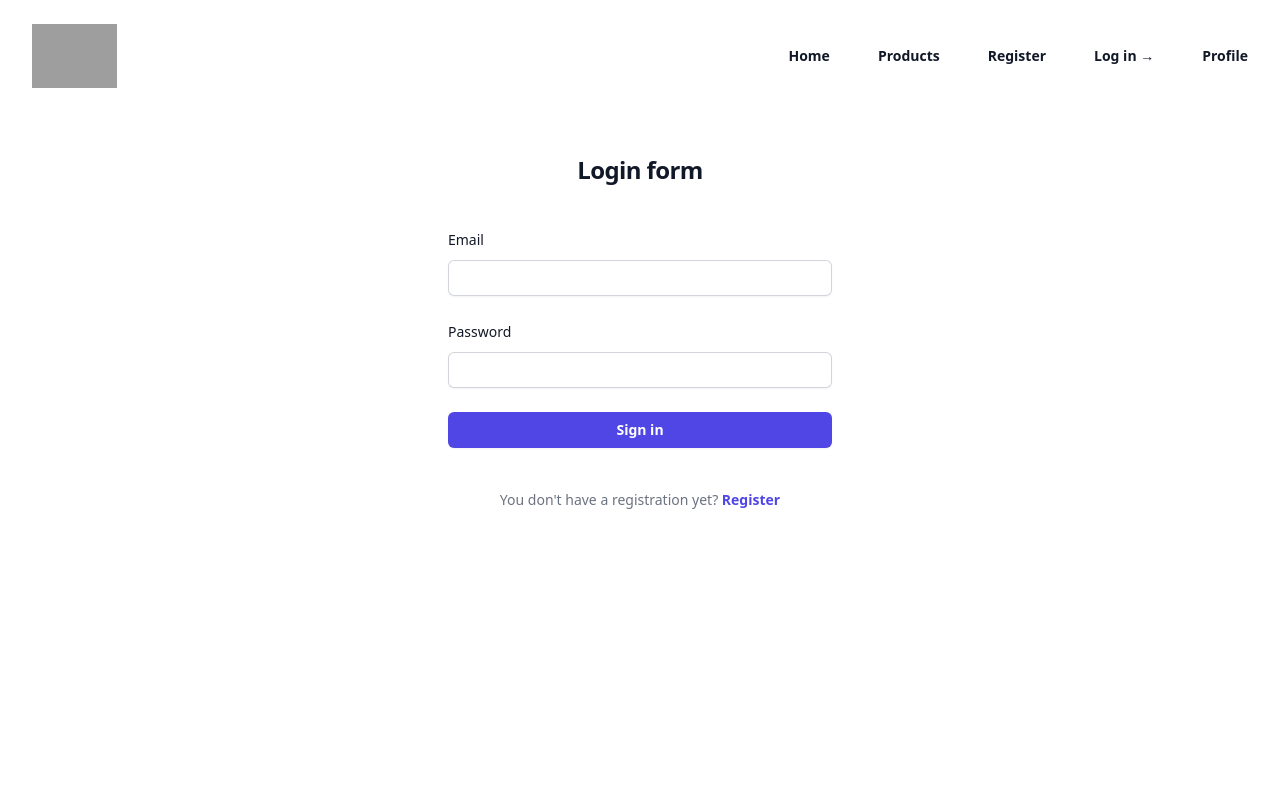
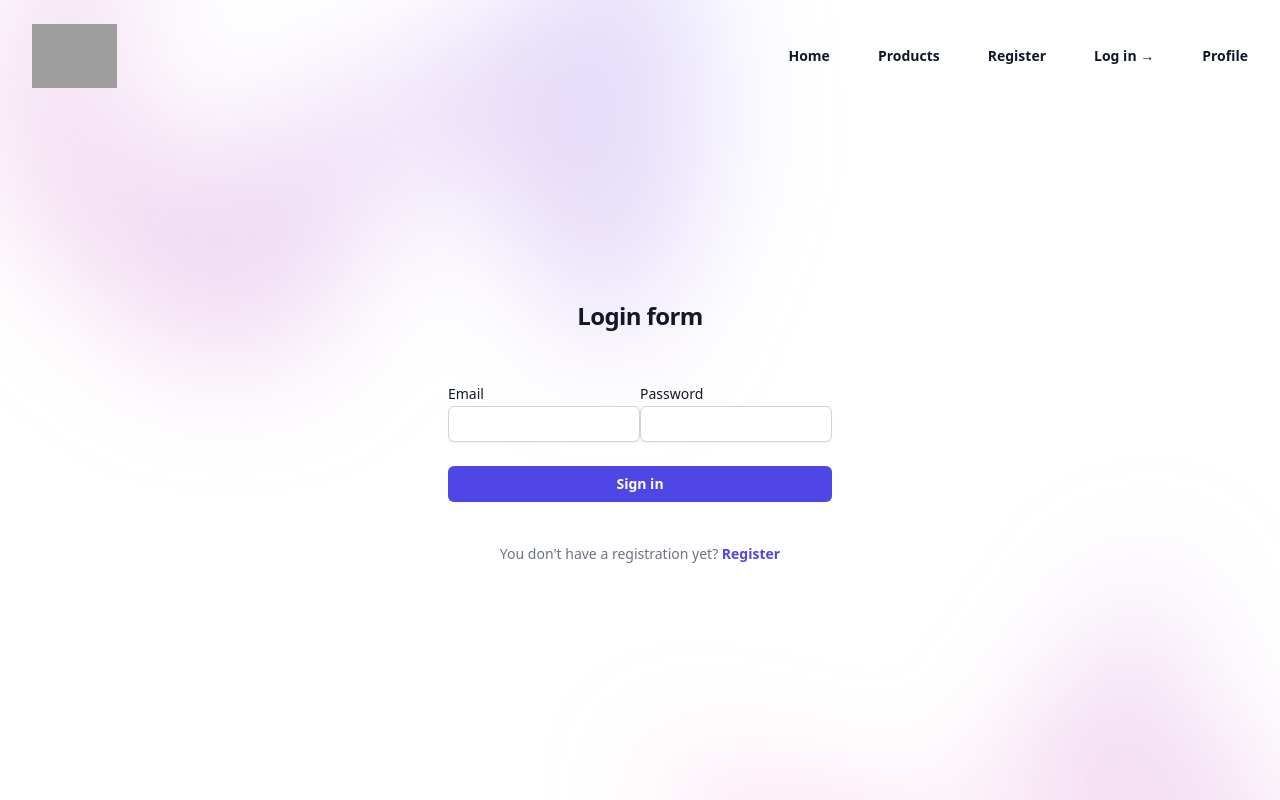
Before and after one commit to TrifonDimitrov/React_Project, a React (Vite) app: page /login in a window 1280 px wide. Shown: the top 800 px of the page. Built offline with nearby package versions, Linux system fonts and the light colour scheme; grey boxes are pictures that could not be loaded.

Commit message:
Add background component

```diff
--- a/src/components/create-product/CreateProduct.jsx
+++ b/src/components/create-product/CreateProduct.jsx
@@ -1,6 +1,7 @@
 import { useForm } from "../../hooks/useForm";
 import { useCreateProduct } from "../../hooks/useProduct";
 import { useNavigate } from "react-router-dom";
+import Background from "../../style/Background";
 
 const initialValues = {
   brand: "",
@@ -34,7 +35,8 @@ export default function CreateProduct() {
   );
 
   return (
-    <div className="container mt-20">
+    <div className="container mt-5 absolute">
+      <Background />
       <div className="max-w-md mx-auto">
         <form
           onSubmit={(e) => {
--- a/src/components/details/EditProduct.jsx
+++ b/src/components/details/EditProduct.jsx
@@ -1,6 +1,7 @@
 import { useEffect, useState } from "react";
 import { useNavigate, useParams } from "react-router-dom";
 import * as productApi from "../../api/products-api";
+import Background from "../../style/Background";
 
 export default function EditProduct() {
   const [product, setProduct] = useState({});
@@ -27,7 +28,7 @@ export default function EditProduct() {
   const handleEdit = async () => {
     try {
       await productApi.editProduct(modelId, product);
-      navigate('/products');
+      navigate("/products");
     } catch (error) {
       console.log("Failed to edit product:", error);
     }
@@ -38,7 +39,8 @@ export default function EditProduct() {
   }
 
   return (
-    <div className="container mt-20">
+    <div className="container mt-2 absolute">
+      <Background />
       <div className="max-w-md mx-auto">
         <form
           onSubmit={(e) => {
--- a/src/components/details/ProductDetails.jsx
+++ b/src/components/details/ProductDetails.jsx
@@ -3,7 +3,7 @@ import { useParams } from "react-router-dom";
 import * as productsApi from "../../api/products-api";
 import { AuthContext } from "../../contexts/authContext";
 import { useNavigate, Link } from "react-router-dom";
-
+import Background from "../../style/Background";
 
 export default function ProductDetails() {
   const [product, setProduct] = useState({});
@@ -46,7 +46,8 @@ export default function ProductDetails() {
   console.log(isOwner);
 
   return (
-    <div className="container mx-auto px-4 py-8">
+    <div className="container mx-auto px-4 py-8 absolute">
+      <Background />
       <div className="max-w-md mx-auto">
         <img
           src={product.imageUrl}
@@ -80,7 +81,6 @@ export default function ProductDetails() {
             </button>
             <button
               onClick={handleDelete}
-
               className="bg-red-500 text-white py-2 px-4 rounded hover:bg-red-700"
             >
               Delete
--- a/src/components/login/Login.tsx
+++ b/src/components/login/Login.tsx
@@ -2,53 +2,50 @@ import React, { useState } from "react";
 import { useForm } from "../../hooks/useForm";
 import { useLogin } from "../../hooks/useAuth";
 import { useNavigate } from "react-router-dom";
-
+import Background from "../../style/Background";
 
 export default function Login() {
   const login = useLogin();
   const navigate = useNavigate();
   const [errorMessage, setErrorMessage] = useState("");
 
-  const { value, changeHandler, submitHandler } = useForm(
+  const { value, changeHandler, submitHandler, resetForm } = useForm(
     { email: "", password: "" },
     async ({ email, password }) => {
       try {
         await login(email, password);
+        resetForm();
         navigate("/");
       } catch (error) {
         console.log(error.message);
-
-        if (error.response && error.response.status === 401) {
-          setErrorMessage("Invalid email or password.");
-        } else {
-          setErrorMessage("Invalid email or password.");
-        }
+        setErrorMessage("Invalid email or password.");
       }
     }
   );
 
   return (
     <>
-      {}
-      <div className="flex min-h-full flex-1 flex-col justify-center m-10 px-6 py-12 lg:px-8">
+      <Background />
+      <div className=" absolute inset-0 flex min-h-screen flex-1 flex-col items-center justify-center px-6 py-12 lg:px-12">
         <div className="sm:mx-auto sm:w-full sm:max-w-sm">
           <h2 className="mt-16 text-center text-2xl font-bold leading-9 tracking-tight text-gray-900">
             Login form
           </h2>
         </div>
-
         <div className="mt-10 sm:mx-auto sm:w-full sm:max-w-sm">
-          <form className="space-y-6" onSubmit={submitHandler}>
-            <div>
+          <form
+            className="space-y-6"
+            onSubmit={submitHandler}
+            autoComplete="off"
+          >
+            <div className="flex items-center justify-between">
               <label
                 htmlFor="email"
-                className="block text-sm font-medium leading-6 text-gray-900"
+                className="block text-sm font-medium leading-6 text-gray-900 mt-2"
               >
                 Email
-              </label>
-              <div className="mt-2">
                 <input
-                  id="email"
+                  id="login-email"
                   name="email"
                   type="email"
                   required
@@ -57,18 +54,13 @@ export default function Login() {
                   value={value.email}
                   onChange={changeHandler}
                 />
-              </div>
-            </div>
-            <div>
-              <div className="flex items-center justify-between">
-                <label
-                  htmlFor="password"
-                  className="block text-sm font-medium leading-6 text-gray-900"
-                >
-                  Password
-                </label>
-              </div>
-              <div className="mt-2">
+              </label>
+
+              <label
+                htmlFor="password"
+                className="block text-sm font-medium leading-6 text-gray-900 mt-2"
+              >
+                Password
                 <input
                   id="login-password"
                   name="password"
@@ -79,8 +71,9 @@ export default function Login() {
                   value={value.password}
                   onChange={changeHandler}
                 />
-              </div>
+              </label>
             </div>
+
             {errorMessage && (
               <div className="text-red-500 text-sm">{errorMessage}</div>
             )}
--- a/src/components/product-list/Products.tsx
+++ b/src/components/product-list/Products.tsx
@@ -1,44 +1,37 @@
 import React, { useEffect, useState } from "react";
 import * as productsApi from "../../api/products-api";
 import ProductListItem from "./product-list-item/ProductListItem";
+import Background from "../../style/Background";
 
 interface Product {
-  _id: string,
-  brand: string,
-  model: string,
-  coolingCapacity: string,
-  heatingCapacity: string,
-  energyEfficiencyRating: string,
-  price: string,
-  description: string,
-  imageUrl: string
+  _id: string;
+  brand: string;
+  model: string;
+  coolingCapacity: string;
+  heatingCapacity: string;
+  energyEfficiencyRating: string;
+  price: string;
+  description: string;
+  imageUrl: string;
 }
 
 export default function productList() {
   const [products, setProduct] = useState<Product[]>([]);
 
   useEffect(() => {
-    productsApi.getAll().then(result => setProduct(result));
+    productsApi.getAll().then((result) => setProduct(result));
   }, []);
 
   return (
     <div className="bg-white">
-    <div className="mx-auto mt-5 max-w-2xl px-4 py-16 sm:px-6 sm:py-24 lg:max-w-7xl lg:px-8">
-      <div className="grid grid-cols-1 gap-x-6 gap-y-10 sm:grid-cols-2 lg:grid-cols-3 xl:grid-cols-4 xl:gap-x-8">
-        {products.map(product => (
-          <ProductListItem key={product._id} {...product} />
-        ))}
+      <Background />
+      <div className=" absolute inset-0 mx-auto mt-10 max-w-2xl px-4 py-16 sm:px-6 sm:py-24 lg:max-w-7xl lg:px-8">
+        <div className="grid grid-cols-1 gap-x-6 gap-y-10 sm:grid-cols-2 lg:grid-cols-3 xl:grid-cols-4 xl:gap-x-8">
+          {products.map((product) => (
+            <ProductListItem key={product._id} {...product} />
+          ))}
+        </div>
       </div>
     </div>
-  </div>
-);
+  );
 }
-//     <div className="bg-white">
-//       <div className="mx-auto mt-5 max-w-2xl px-4 py-16 sm:px-6 sm:py-24 lg:max-w-7xl lg:px-8">
-//       <div className="grid grid-cols-1 gap-x-6 gap-y-10 sm:grid-cols-2 lg:grid-cols-3 xl:grid-cols-4 xl:gap-x-8">
-//         {products.map(product => <ProductListItem key={product._id}{...product}/>)}
-//       </div>
-//     </div>
-//     </div>
-//   );
-// }
--- a/src/components/register/Register.tsx
+++ b/src/components/register/Register.tsx
@@ -2,24 +2,31 @@ import React, { useState } from "react";
 import { useNavigate } from "react-router-dom";
 import { useForm } from "../../hooks/useForm";
 import { useRegister } from "../../hooks/useAuth";
+import Background from "../../style/Background";
 
 const initialValues = { userName: "", email: "", password: "", rePassword: "" };
 
 export default function Register() {
   const register = useRegister();
   const navigate = useNavigate();
-  const [error, setError] = useState('');
+  const [error, setError] = useState("");
 
-  const registerHandler = async ({ userName, email,  password, rePassword }) => {
-    console.log('From register component: ', userName, email, password, rePassword);
+  const registerHandler = async ({ userName, email, password, rePassword }) => {
+    console.log(
+      "From register component: ",
+      userName,
+      email,
+      password,
+      rePassword
+    );
 
     if (password !== rePassword) {
-      setError('Password don`t match!')
+      setError("Password don`t match!");
       return;
     }
     try {
       console.log("Before calling register function in authApi");
-      await register( userName, email, password, rePassword);
+      await register(userName, email, password, rePassword);
       console.log("After calling register function in authApi");
       navigate("/");
     } catch (error) {
@@ -28,27 +35,39 @@ export default function Register() {
       } else {
         setError("Username or email already exists.");
       }
-
     }
   };
 
-  const {value, changeHandler, submitHandler } = useForm(initialValues, registerHandler);
+  const { value, changeHandler, submitHandler } = useForm(
+    initialValues,
+    registerHandler
+  );
 
   return (
     <>
-      <div className="flex min-h-full flex-1 flex-col justify-center m-10 px-6 py-12 lg:px-8">
+      <Background />
+      <div className=" absolute inset-0 flex min-h-full flex-1 flex-col justify-center m-10 px-6 py-12 lg:px-8">
         <div className="sm:mx-auto sm:w-full sm:max-w-sm">
           <h2 className="mt-10 text-center text-2xl font-bold leading-9 tracking-tight text-gray-900">
             Register form
           </h2>
           {error && (
-          <h3 style={{fontSize: '18px', color: 'red', textAlign: 'center', paddingTop: '2em'} }>{error}</h3>
-        )}
+            <h3
+              style={{
+                fontSize: "18px",
+                color: "red",
+                textAlign: "center",
+                paddingTop: "2em",
+              }}
+            >
+              {error}
+            </h3>
+          )}
         </div>
 
         <div className="mt-10 sm:mx-auto sm:w-full sm:max-w-sm">
           <form className="space-y-6" onSubmit={submitHandler}>
-          <div>
+            <div>
               <label
                 htmlFor="userName"
                 className="block text-sm font-medium leading-6 text-gray-900"
--- a/src/style/Background.jsx
+++ b/src/style/Background.jsx
@@ -1,4 +1,4 @@
-import React from 'react';
+import React from "react";
 
 const Background = () => {
   return (
```
